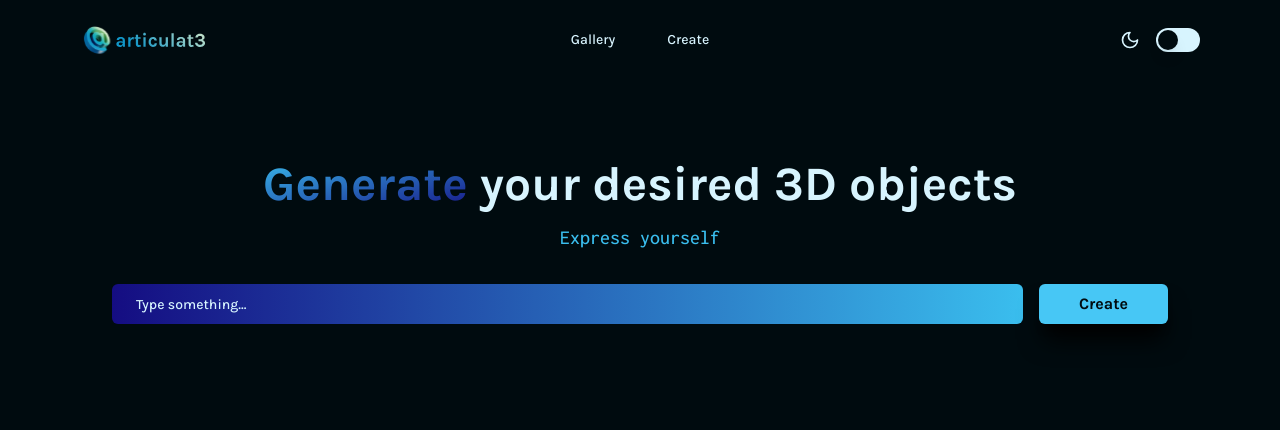
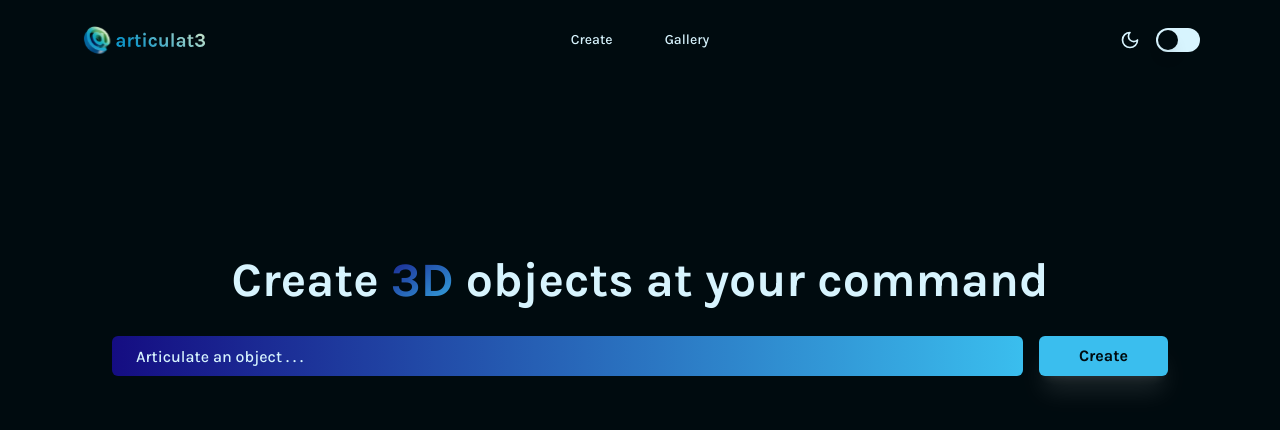
Before and after one commit to steven-mathew/articulat3-mirror, a React (Vite) app in the folder client/: page / in a window 1280 px wide. Shown: the top 430 px of the page. Built offline with nearby package versions, Linux system fonts and the light colour scheme.

Commit message:
Tweak Create page design (#47)
* refactor: create page (pending)

* refactor: switch Header tab order, tweak hero text

```diff
--- a/client/src/components/Header/Header.tsx
+++ b/client/src/components/Header/Header.tsx
@@ -25,11 +25,11 @@ export function Header() {
           link="https://github.com/csc301-2023-fall/project-44-toronto-intelligence-m"
         />
         <div className="md:space-x-8 sm:space-x-2">
+          <Link data-testid="header-link-create" to="/">
+            <Badge>{Strings.Global.create}</Badge>
+          </Link>
           <Link data-testid="header-link-gallery" to="/gallery">
             <Badge>{Strings.Global.gallery}</Badge>
-          </Link>
-          <Link data-testid="header-link-create" to="/">
-            <Badge>{Strings.Global.create}</Badge>
           </Link>
         </div>
         <ToggleTheme
--- a/client/src/components/Title/Title.tsx
+++ b/client/src/components/Title/Title.tsx
@@ -3,16 +3,18 @@ import React from 'react';
 import { cn } from '@/lib/cn';
 
 interface Props {
+  prefix: string;
   gradientText: string;
-  text: string;
+  suffix: string;
   className?: string;
 }
 
-export function Title({ gradientText, text, className }: Props) {
+export function Title({ prefix, gradientText, suffix, className }: Props) {
   return (
     <h1 data-testid="title" className={cn('', className)}>
+      {prefix}
       <span className="gradient-text">{gradientText}</span>
-      {text}
+      {suffix}
     </h1>
   );
 }
--- a/client/src/components/ui/button.tsx
+++ b/client/src/components/ui/button.tsx
@@ -10,7 +10,7 @@ const buttonVariants = cva(
     variants: {
       variant: {
         default:
-          'bg-accent text-accent-foreground shadow-xl shadow-shadow hover:shadow-inner',
+          'bg-primary text-accent-foreground shadow-xl shadow-shadow hover:shadow-inner',
         // destructive:
         //   'bg-destructive text-destructive-foreground hover:bg-destructive/90',
         outline:
--- a/client/src/components/ui/input.tsx
+++ b/client/src/components/ui/input.tsx
@@ -11,7 +11,7 @@ const Input = React.forwardRef<HTMLInputElement, InputProps>(
       <input
         type={type}
         className={cn(
-          'flex h-10 w-full rounded-md border-input gradient-background px-6 py-2 text-sm ring-offset-background file:border-0 file:bg-transparent file:text-sm file:font-medium placeholder:text-foreground focus-visible:outline-none focus-visible:ring-2 focus-visible:ring-ring focus-visible:ring-offset-2 disabled:cursor-not-allowed disabled:opacity-60',
+          'flex h-10 w-full rounded-md border-input gradient-background px-6 py-2 text-base ring-offset-background file:border-0 file:bg-transparent file:text-sm file:font-medium placeholder:text-foreground focus-visible:outline-none focus-visible:ring-2 focus-visible:ring-ring focus-visible:ring-offset-2 disabled:cursor-not-allowed disabled:opacity-60',
           className,
         )}
         ref={ref}
--- a/client/src/locales/en.json
+++ b/client/src/locales/en.json
@@ -1,9 +1,10 @@
 {
   "Create": {
-    "inputPlaceholder": "Type something...",
+    "inputPlaceholder": "Articulate an object . . .",
     "subtitle": "Express yourself",
-    "titleGradient": "Generate ",
-    "titleNonGradient": "your desired 3D objects"
+    "titleGradient": " 3D ",
+    "titlePrefix": "Create",
+    "titleSuffix": "objects at your command"
   },
   "Dialog": {
     "Message": {
--- a/client/src/pages/Create/Create.tsx
+++ b/client/src/pages/Create/Create.tsx
@@ -39,7 +39,7 @@ export function Create() {
         variant: 'default',
         // variant: 'destructive', // used for error messages
       });
-    }, 5000);
+    }, 3000);
   }, []);
 
   // User clicks Create or presses Enter to submit prompt
@@ -88,16 +88,15 @@ export function Create() {
         }
       >
         {!hasSubmittedPrompt && (
-          <div className="flex flex-col items-center justify-center gap-y-4">
+          <div className="mt-24 flex flex-col items-center justify-center gap-y-4">
             <div className="inline-flex items-center">
               <Title
                 className="text-center"
+                // prefix={Strings.Create.titlePrefix}
+                prefix={Strings.Create.titlePrefix}
                 gradientText={Strings.Create.titleGradient}
-                text={Strings.Create.titleNonGradient}
+                suffix={Strings.Create.titleSuffix}
               />
-            </div>
-            <div className="inline-flex items-center">
-              <Subtitle text={Strings.Create.subtitle} />
             </div>
           </div>
         )}
--- a/client/src/styles/globals.css
+++ b/client/src/styles/globals.css
@@ -55,7 +55,7 @@
     --border: 217.2 32.6% 17.5%;
     --input: 217.2 32.6% 17.5%;
     --ring: 212.7 26.8% 83.9%;
-    --shadow: 0 0% 0%;
+    --shadow: 0 100% 100% / 10%;
     /* --shadow: 195 95% 92% / 25%; */
   }
 }
@@ -83,6 +83,6 @@
     @apply bg-gradient-to-r from-secondary to-primary;
   }
   .gradient-text {
-    @apply text-transparent bg-clip-text bg-gradient-to-br from-primary to-secondary;
+    @apply text-transparent bg-clip-text bg-gradient-to-br from-secondary to-primary;
   }
 }
```
